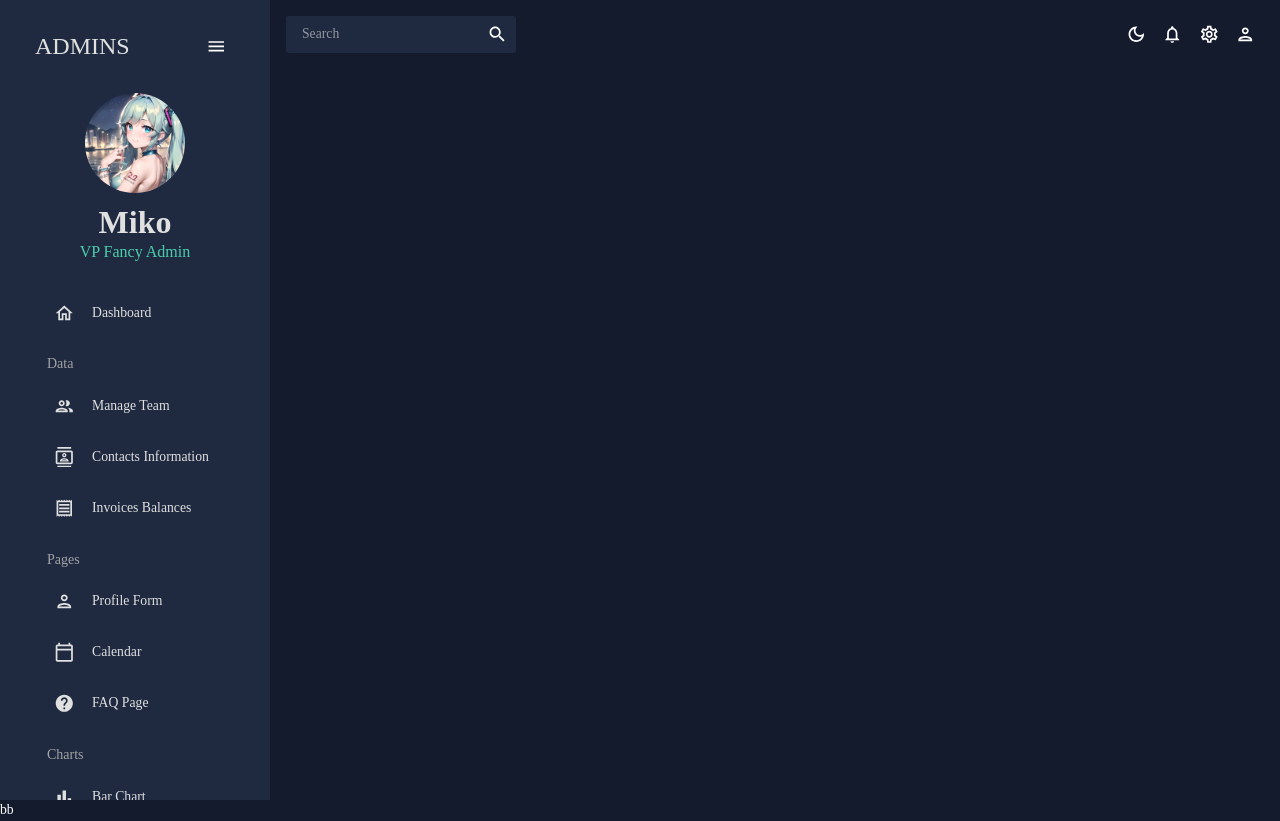
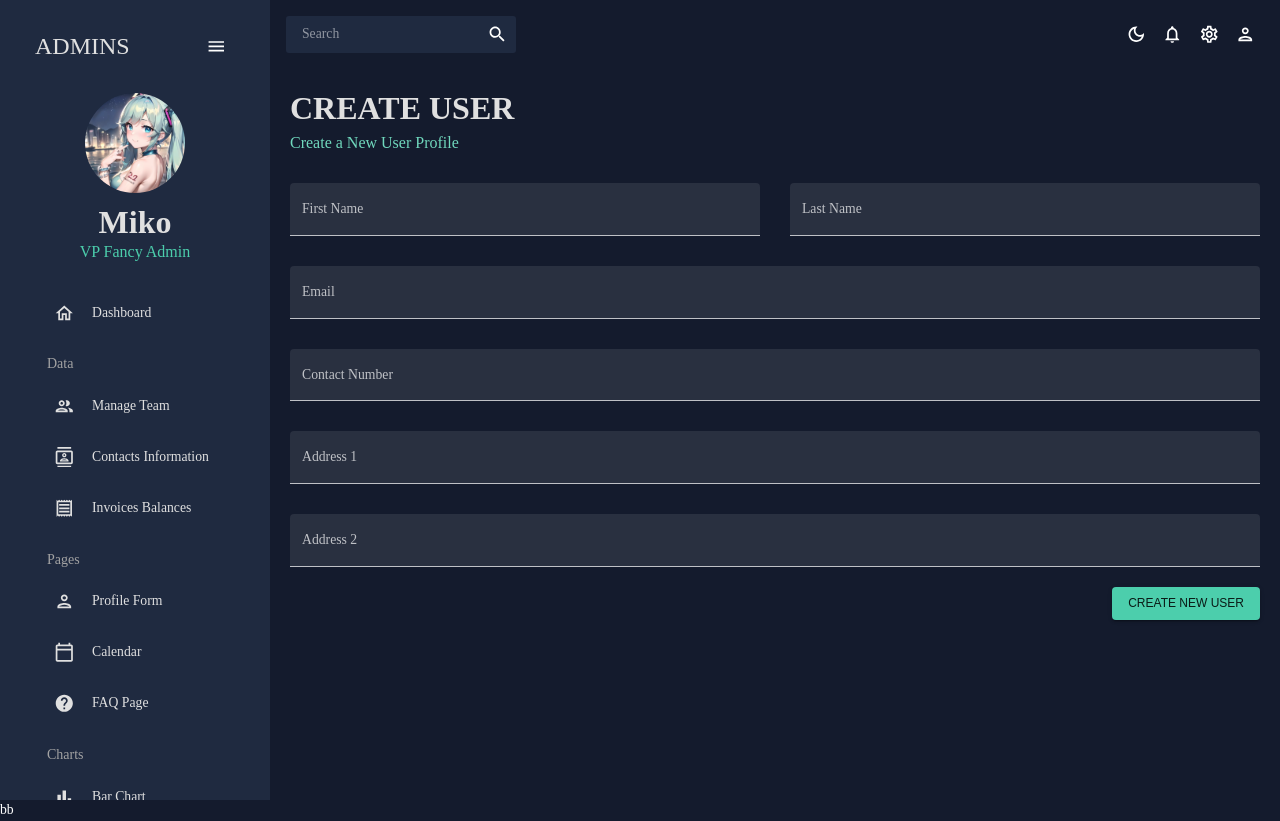
Before and after one commit to michaeli524/react-admin-dashboard, a React (Create React App) app: page /form in a window 1280 px wide. Built offline with nearby package versions, Linux system fonts and the light colour scheme.

Commit message:
commit the Form app

```diff
--- a/src/App.js
+++ b/src/App.js
@@ -7,8 +7,8 @@
 import Team from "./scenes/team";
 import Invoices from "./scenes/invoices";
 import Contacts from "./scenes/contacts";
+import Form from "./scenes/form";
 // import Bar from "./scenes/bar";
-// import Form from "./scenes/form";
 // import Line from "./scenes/line";
 // import Pie from "./scenes/pie";
 // import FAQ from "./scenes/faq";
@@ -31,8 +31,8 @@
               <Route path="/team" element={<Team />} />
               <Route path="/invoices" element={<Invoices />} />
               <Route path="/contacts" element={<Contacts />} />
+              <Route path="/form" element={<Form />} />
               {/* <Route path="/bar" element={<Bar />} /> */}
-              {/* <Route path="/form" element={<Form />} /> */}
               {/* <Route path="/line" element={<Line />} /> */}
               {/* <Route path="/pie" element={<Pie />} /> */}
               {/* <Route path="/faq" element={<FAQ />} /> */}
--- a/src/scenes/form/index.jsx
+++ b/src/scenes/form/index.jsx
@@ -1,12 +1,12 @@
-import { Box, Button, Textfield } from "@mui/system";
+import { Box, Button, TextField } from "@mui/material";
 import { Formik } from "formik";
 import * as yup from "yup";
-import { useMediaQuery } from "@mui/material/useMediaQuery";
+import useMediaQuery from "@mui/material/useMediaQuery";
 import Header from "../../components/Header";
 
 const initialValues = {
   firstName: "",
-  LastName: "",
+  lastName: "",
   email: "",
   contact: "",
   address1: "",
@@ -54,8 +54,106 @@
               display="grid"
               gap="30px"
               gridTemplateColumns="repeat(4, minmax(0, 1fr))"
-              sx={{}}
-            ></Box>
+              sx={{
+                "& > div": { gridColumn: isNonMobile ? undefined : "span 4" },
+              }}
+            >
+              <TextField
+                fullWidth
+                variant="filled"
+                type="text"
+                label="First Name"
+                onBlur={handleBlur}
+                onChange={handleChange}
+                value={values.firstName}
+                name="firstName"
+                error={!!touched.firstName && !!errors.firstName}
+                helperText={touched.firstName && errors.firstName}
+                sx={{
+                  gridColumn: "span 2",
+                }}
+              />
+              <TextField
+                fullWidth
+                variant="filled"
+                type="text"
+                label="Last Name"
+                onBlur={handleBlur}
+                onChange={handleChange}
+                value={values.lastName}
+                name="lastName"
+                error={!!touched.lastName && !!errors.lastName}
+                helperText={touched.lastName && errors.lastName}
+                sx={{
+                  gridColumn: "span 2",
+                }}
+              />
+              <TextField
+                fullWidth
+                variant="filled"
+                type="text"
+                label="Email"
+                onBlur={handleBlur}
+                onChange={handleChange}
+                value={values.email}
+                name="email"
+                error={!!touched.email && !!errors.email}
+                helperText={touched.email && errors.email}
+                sx={{
+                  gridColumn: "span 4",
+                }}
+              />
+              <TextField
+                fullWidth
+                variant="filled"
+                type="text"
+                label="Contact Number"
+                onBlur={handleBlur}
+                onChange={handleChange}
+                value={values.contact}
+                name="contact"
+                error={!!touched.contact && !!errors.contact}
+                helperText={touched.contact && errors.contact}
+                sx={{
+                  gridColumn: "span 4",
+                }}
+              />
+              <TextField
+                fullWidth
+                variant="filled"
+                type="text"
+                label="Address 1"
+                onBlur={handleBlur}
+                onChange={handleChange}
+                value={values.address1}
+                name="address1"
+                error={!!touched.address1 && !!errors.address1}
+                helperText={touched.address1 && errors.address1}
+                sx={{
+                  gridColumn: "span 4",
+                }}
+              />
+              <TextField
+                fullWidth
+                variant="filled"
+                type="text"
+                label="Address 2"
+                onBlur={handleBlur}
+                onChange={handleChange}
+                value={values.address2}
+                name="address2"
+                error={!!touched.address2 && !!errors.address2}
+                helperText={touched.address2 && errors.address2}
+                sx={{
+                  gridColumn: "span 4",
+                }}
+              />
+            </Box>
+            <Box display="flex" justifyContent="end" mt="20px">
+              <Button type="submit" color="secondary" variant="contained">
+                Create New User
+              </Button>
+            </Box>
           </form>
         )}
       </Formik>
```
